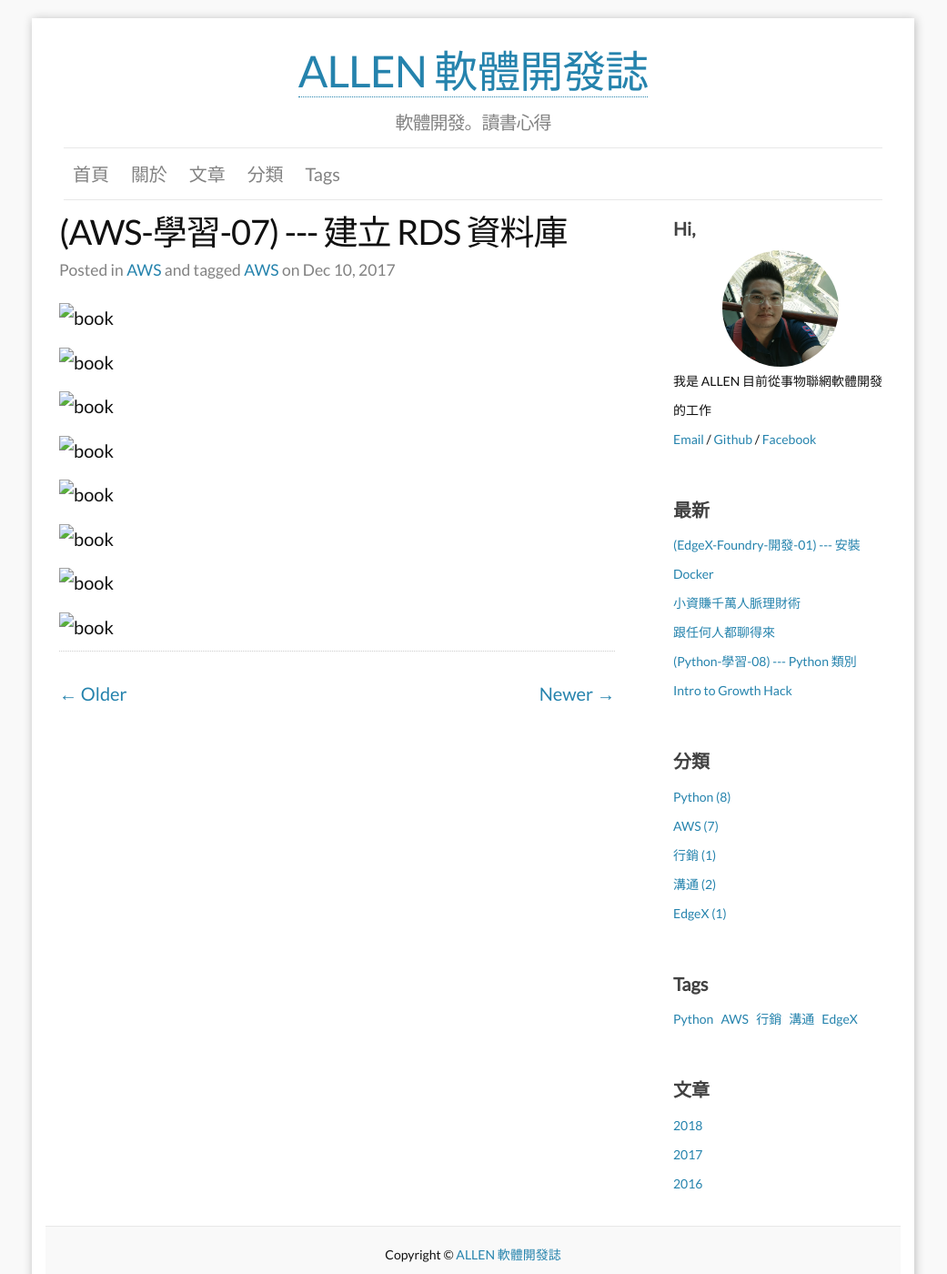
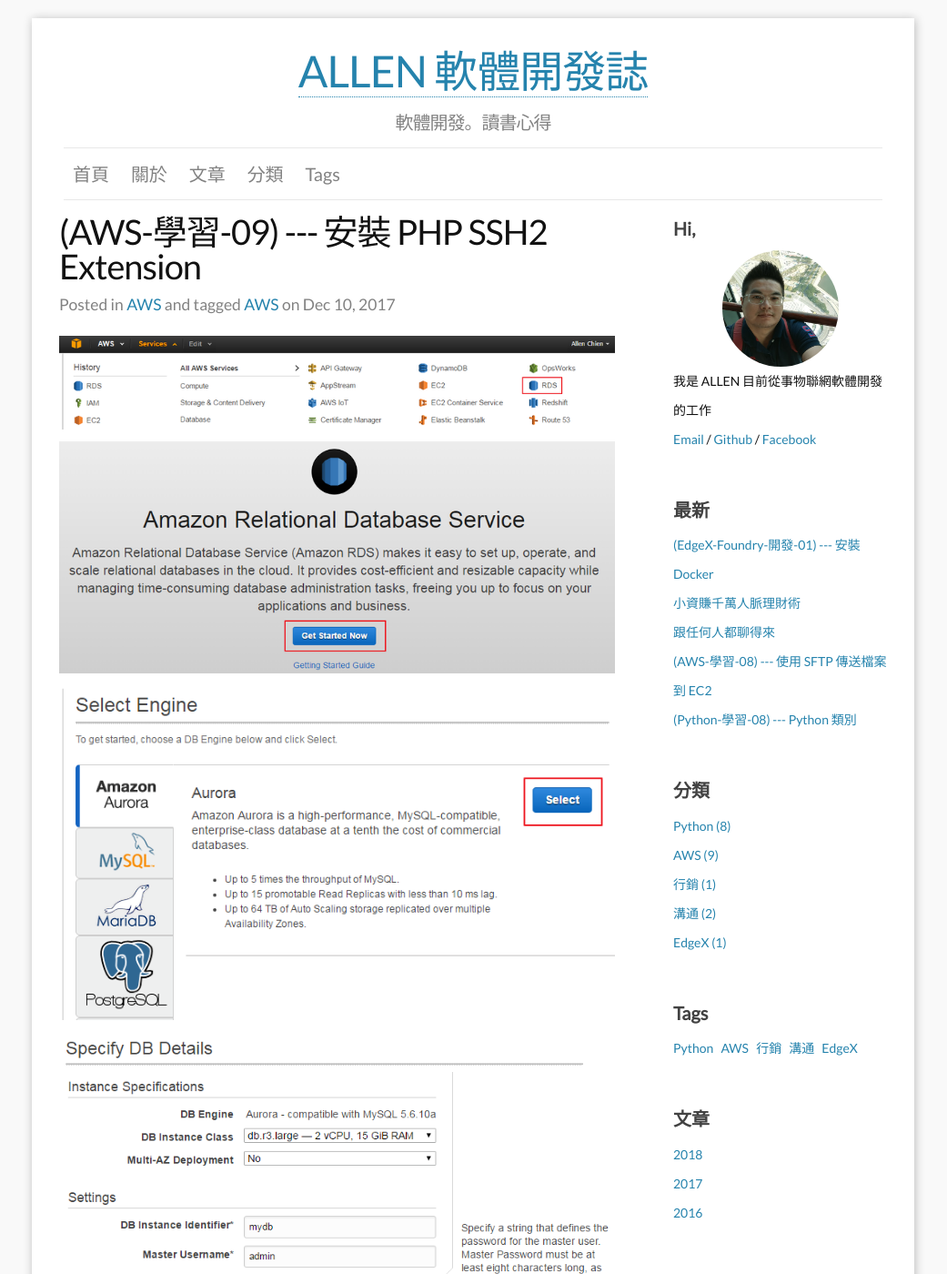
Before and after one commit to allenchien-tw/allenchien-tw.github.io, a Jekyll site: the page built from _posts/2017-12-10-aws-rds.md, in a window 1280 px wide and 1400 px high. Shown: the whole window at 91% size, without its empty margins (120-1161 px from the left). Built offline with Jekyll 4.4.1, drawn with Linux system fonts in a browser that asks for light colours; some web fonts are replaced; comment, search, counter and statistics services are not loaded.

Commit message:
feature: add aws

```diff
--- a/_posts/2017-12-10-aws-rds.md
+++ b/_posts/2017-12-10-aws-rds.md
@@ -1,6 +1,6 @@
 ---
 published: true
-title: (AWS-學習-07) --- 建立 RDS 資料庫
+title: (AWS-學習-09) --- 安裝 PHP SSH2 Extension
 layout: post
 author: Allen
 category: AWS
@@ -9,18 +9,18 @@
 comments: true
 ---
 
-![book](/images/blog/20171125/20171210-000.png)
+![book](/images/blog/20171210/20171210-000.png)
 
-![book](/images/blog/20171125/20171210-001.png)
+![book](/images/blog/20171210/20171210-001.png)
 
-![book](/images/blog/20171125/20171210-002.png)
+![book](/images/blog/20171210/20171210-002.png)
 
-![book](/images/blog/20171125/20171210-003.png)
+![book](/images/blog/20171210/20171210-003.png)
 
-![book](/images/blog/20171125/20171210-004.png)
+![book](/images/blog/20171210/20171210-004.png)
 
-![book](/images/blog/20171125/20171210-005.png)
+![book](/images/blog/20171210/20171210-005.png)
 
-![book](/images/blog/20171125/20171210-006.png)
+![book](/images/blog/20171210/20171210-006.png)
 
-![book](/images/blog/20171125/20171210-007.png)
+![book](/images/blog/20171210/20171210-007.png)
--- /dev/null
+++ b/_posts/2018-03-25-aws-ssh2.md
@@ -0,0 +1,41 @@
+---
+published: true
+title: (AWS-學習-08) --- 使用 SFTP 傳送檔案到 EC2
+layout: post
+author: Allen
+category: AWS
+tags:
+  - AWS
+comments: true
+---
+
+# STEP 1: 安裝 PHP-DEVEL
+![book](/images/blog/20180325/20180325-000.png)
+
+
+# STEP 2: 安裝 gcc
+![book](/images/blog/20180325/20180325-001.png)
+
+
+# STEP 3: 安裝 SSH2 函式庫
+![book](/images/blog/20180325/20180325-002.png)
+
+
+# STEP 4: 安裝 make
+![book](/images/blog/20180325/20180325-003.png)
+
+
+# STEP 5: 安裝 pecl
+![book](/images/blog/20180325/20180325-004.png)
+
+
+# STEP 6: 使用 pecl 編譯 ssh2.so 檔
+![book](/images/blog/20180325/20180325-005.png)
+
+
+# STEP 7: 修改 PHP.ini 增加 ssh2.so 的支援
+![book](/images/blog/20180325/20180325-006.png)
+
+
+# STEP 8: 使用 phpinfo() 檢查
+![book](/images/blog/20180325/20180325-007.png)
```
Also changed, not shown: _posts/2018-02-12-aws-sftp.md (added, +18 -0 lines), images/blog/20180212/20180212-000.png (added), images/blog/20180212/20180212-001.png (added), images/blog/20180212/20180212-002.png (added), images/blog/20180212/20180212-003.png (added), images/blog/20180325/20180325-000.png (added), images/blog/20180325/20180325-001.png (added), images/blog/20180325/20180325-002.png (added), images/blog/20180325/20180325-003.png (added), images/blog/20180325/20180325-004.png (added), images/blog/20180325/20180325-005.png (added), images/blog/20180325/20180325-006.png (added), images/blog/20180325/20180325-007.png (added).
